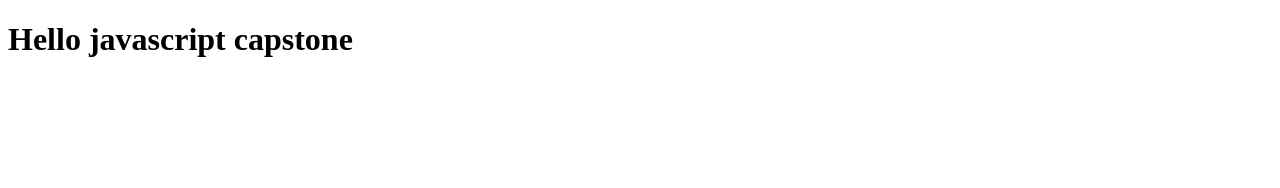
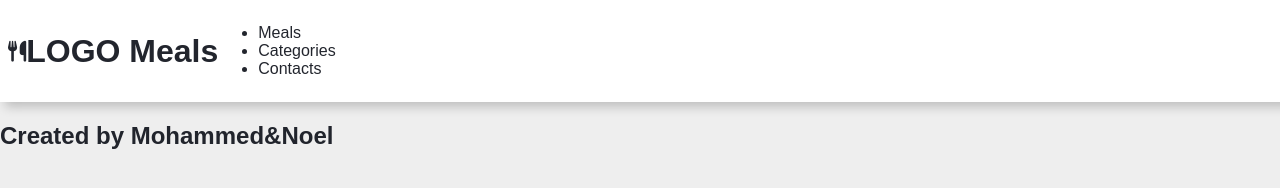
Before and after one commit to MohamedRoshdy2021/capstone-project, a website built with webpack: page src/index.html in a window 1280 px wide. Built offline with nearby package versions, Linux system fonts and the light colour scheme.

Commit message:
Added the basic header&footer

```diff
--- a/src/index.html
+++ b/src/index.html
@@ -3,9 +3,27 @@
     <head>
         <meta charset="UTF-8">
         <meta name="viewport" content="width=device-width, initial-scale=1.0">
+        <script src="https://kit.fontawesome.com/1996e6895b.js"
+            crossorigin="anonymous"></script>
         <title>Javascript capstone</title>
     </head>
     <body>
-        <h1 id="h1">Hello javascript capstone</h1>
+        <header class="head">
+            <div class="logo">
+                <i class="fa fa-cutlery"></i>
+                <h1>LOGO <span>Meals</span></h1>
+            </div>
+            <nav>
+                <ul>
+                    <li id="meals">Meals</li>
+                    <li id="categories">Categories</li>
+                    <li id="contacts">Contacts</li>
+                </ul>
+            </nav>
+        </header>
+
+        <footer>
+            <h2>Created by Mohammed&Noel </h2>
+        </footer>
     </body>
 </html>
--- a/src/style.css
+++ b/src/style.css
@@ -1,3 +1,46 @@
-.h1 {
-  background-color: beige;
+:root {
+  --orange: #d926d6;
+  --black: rgba(10, 13, 22, 0.9);
+  --light-color: #666;
+  --box-shadow: 5px 5px 10px rgba(0, 0, 0, 0.2);
+  --font-family: "Poppins", sans-serif;
 }
+
+body {
+  margin: 0;
+  font-family: "Poppins", sans-serif;
+  background: white;
+  height: 100vh;
+  background-color: #eee;
+  color: var(--black);
+}
+
+header {
+  margin: 0;
+  display: flex;
+  flex-direction: row;
+  box-shadow: var(--box-shadow);
+  width: 100%;
+  padding: 0.5em;
+  background-color: white;
+}
+
+.fa-cutlery {
+  color: var(--black);
+  font-size: 1.3em;
+}
+
+.meal-popup h4 span {
+  text-align: left;
+  font-weight: 500;
+  font-size: 1em;
+  margin-left: 0.3em;
+}
+
+header .logo {
+  display: flex;
+  flex-direction: row;
+  justify-content: center;
+  align-items: center;
+  cursor: pointer;
+}
```
Also changed, not shown: dist/index.bundle.js, dist/index.html.
